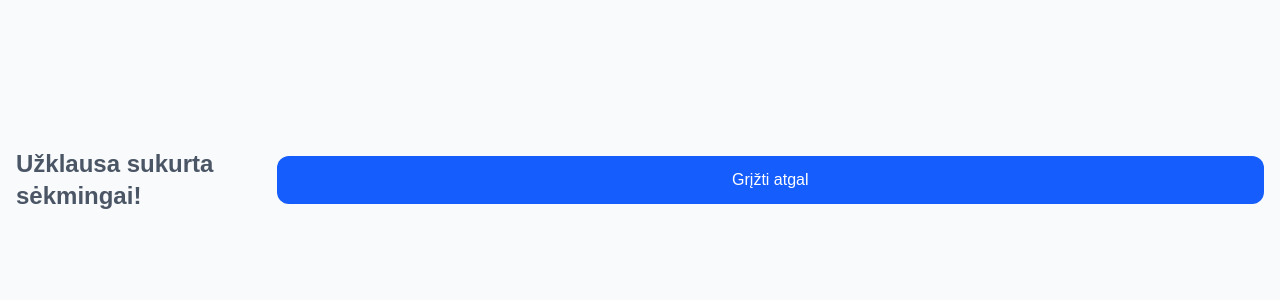
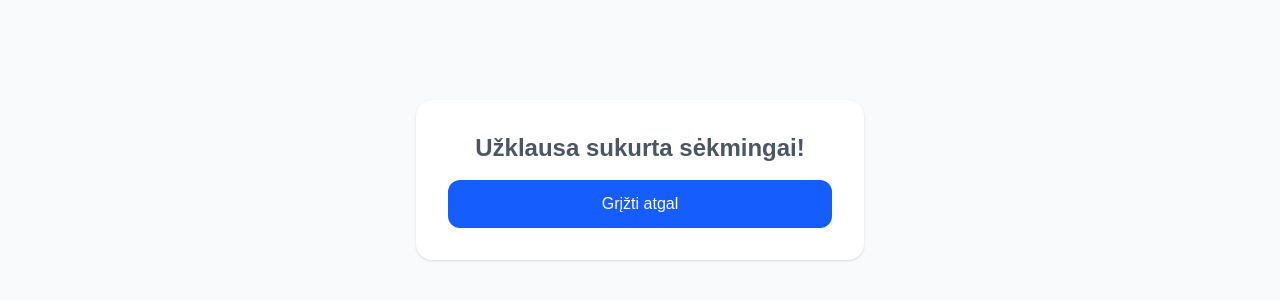
Before and after one commit to TammiDomantas/rating-page-app, a Next.js app: page /ticket-made in a window 1280 px wide. Shown: the part 220-520 px from the top of the page. Built offline with nearby package versions, Linux system fonts and the light colour scheme.

Commit message:
fix formatting

```diff
--- a/app/ticket-made/page.tsx
+++ b/app/ticket-made/page.tsx
@@ -1,7 +1,8 @@
 import Link from "next/link";
 export default function TicketMadePage() {
   return (
-    <main className="min-h-screen flex items-center justify-center bg-gray-50 px-4">
+     <main className="min-h-screen flex items-center justify-center bg-gray-50 px-4">
+      <div className="bg-white p-8 rounded-2xl shadow w-full max-w-md text-center space-y-4">
       <h1 className="text-2xl text-gray-600 font-bold">
         Užklausa sukurta sėkmingai!
       </h1>
@@ -11,6 +12,7 @@ export default function TicketMadePage() {
         >
         Grįžti atgal
       </Link>
+      </div>
     </main>
   );
 }
```
